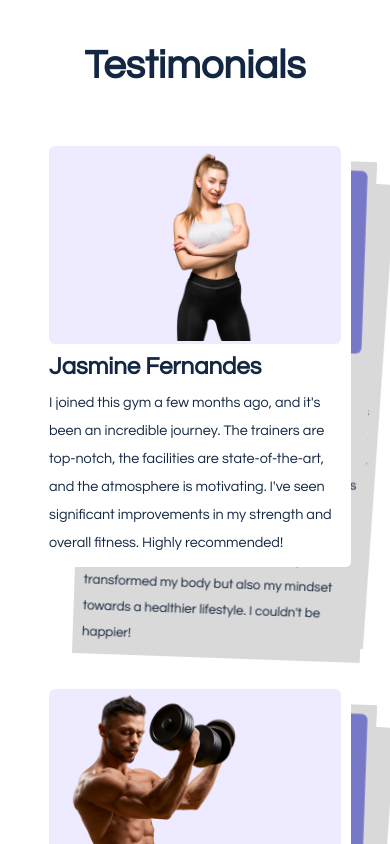
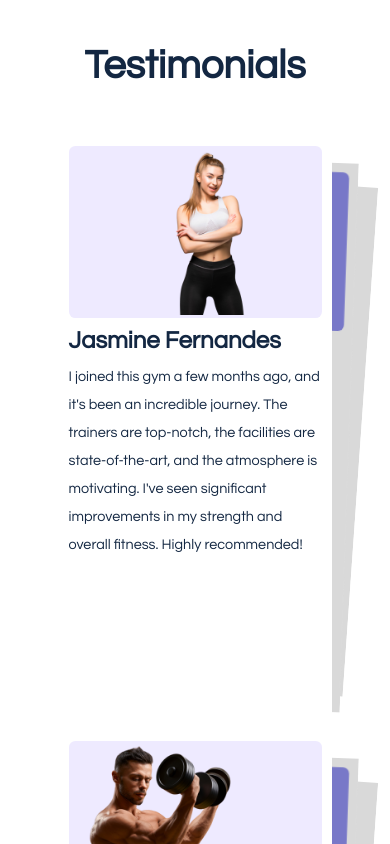
Before and after one commit to abhay-raj19/FitBody, a React (Create React App) app: page / in a window 390 px wide. Shown: the part 4320-5164 px from the top of the page. Built offline with nearby package versions, Linux system fonts and the light colour scheme.

Commit message:
Testimonials misalignment resolved
Signed-off-by: Shaikh Faisal Husain <faisalhs2002@gmail.com>

```diff
--- a/src/styles/testimonials.css
+++ b/src/styles/testimonials.css
@@ -5,6 +5,7 @@
     background: #fff;
     padding:40px;
     border-radius:5px;
+    height: 660px;
 }
 
 .slide_img-01 img,
@@ -64,6 +65,7 @@
 
     .slide_item {
       padding: 20px;
+      height: 595px;
     }
 
     .slide_item h4 {
@@ -84,13 +86,14 @@
       flex-direction: column;
     }
     .swiper{
-      width: 80vw;
+      width: 70vw;
     }
   }
 
   @media screen and (max-width: 480px) {
     .slide_item {
       padding: 10px;
+      height: 595px;
     }
 
     .slide_item h4 {
@@ -111,6 +114,6 @@
       flex-direction: column;
     }
     .swiper{
-      width: 80vw;
+      width: 70vw;
     }
   }
```
